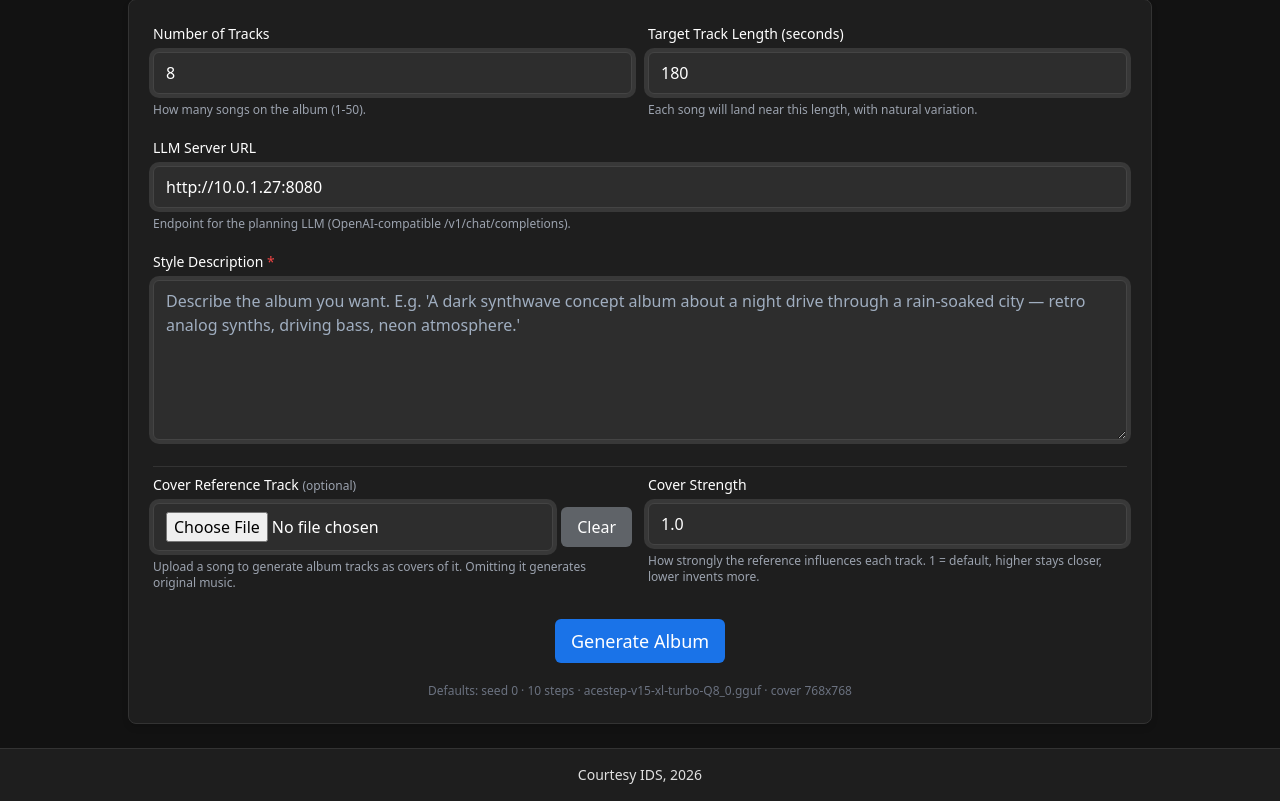
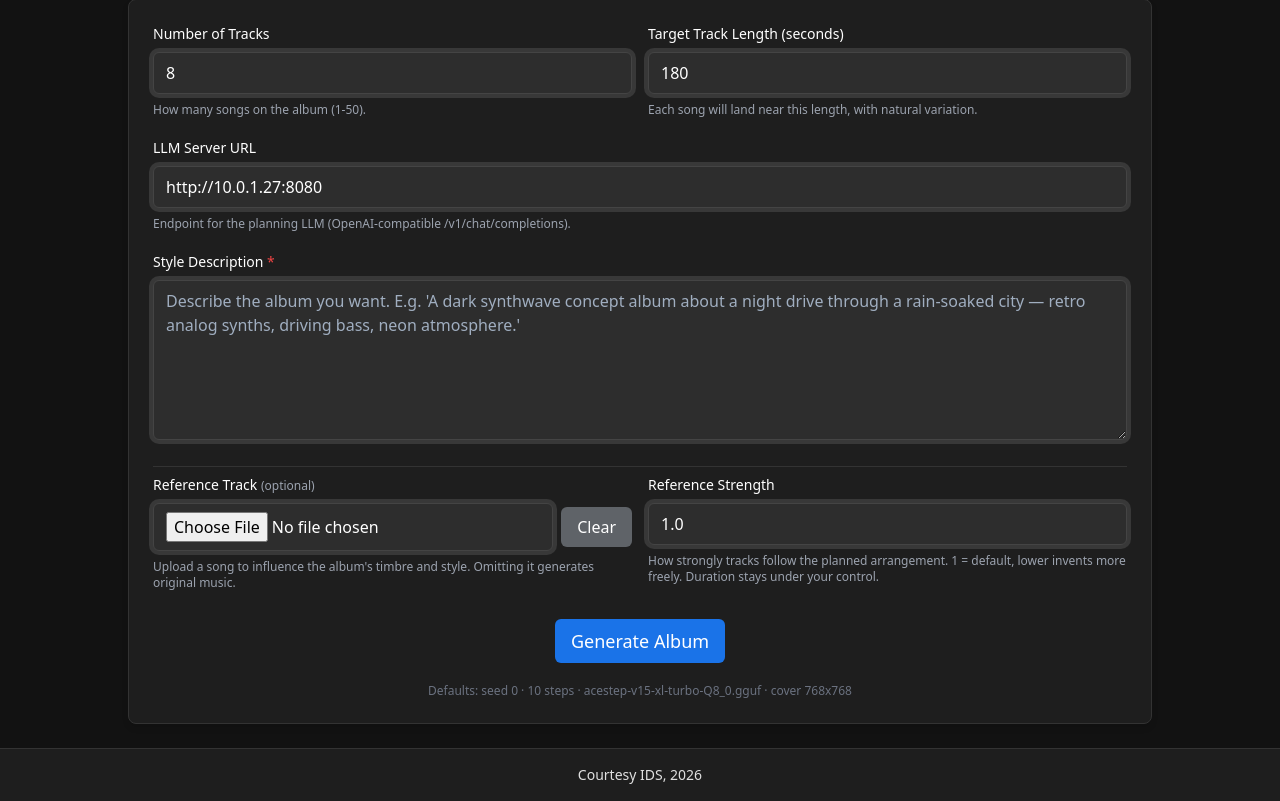
Before and after one commit to Nurb4000/Album-Generator, a Flask app: page / in a window 1280 px wide. Shown: the part 134-935 px from the top of the page. Run offline with Flask 3, Linux system fonts and the light colour scheme; some libraries are stand-ins or nearby versions.

Commit message:
Switch from Cover to Reference Audio
Switch from Cover to Reference Audio for better control

```diff
--- a/templates/index.html
+++ b/templates/index.html
@@ -84,17 +84,17 @@ placeholder="Describe the album you want. E.g. 'A dark synthwave concept album a
 
 <div class="grid grid-cols-1 md:grid-cols-2 gap-4 pt-2 border-t border-[#333]">
 <div class="space-y-2">
-<label class="block text-sm font-medium">Cover Reference Track <span class="text-xs text-gray-400">(optional)</span></label>
+<label class="block text-sm font-medium">Reference Track <span class="text-xs text-gray-400">(optional)</span></label>
 <div class="flex items-center gap-2">
 <input type="file" id="refAudio" accept="audio/*" class="text-input">
 <button type="button" id="clearRefBtn" class="btn bg-[#5f6368] hover:bg-[#4a4d50] text-white whitespace-nowrap">Clear</button>
 </div>
-<p class="text-xs text-gray-400 mt-1">Upload a song to generate album tracks as covers of it. Omitting it generates original music.</p>
+<p class="text-xs text-gray-400 mt-1">Upload a song to influence the album's timbre and style. Omitting it generates original music.</p>
 </div>
 <div class="space-y-2">
-<label class="block text-sm font-medium">Cover Strength</label>
+<label class="block text-sm font-medium">Reference Strength</label>
 <input type="number" id="coverStrength" class="text-input" value="1.0" step="0.01" min="0" max="2">
-<p class="text-xs text-gray-400 mt-1">How strongly the reference influences each track. 1 = default, higher stays closer, lower invents more.</p>
+<p class="text-xs text-gray-400 mt-1">How strongly tracks follow the planned arrangement. 1 = default, lower invents more freely. Duration stays under your control.</p>
 </div>
 </div>
 <div id="refAudioStatus" class="hidden text-xs text-green-500 mt-1"></div>
@@ -157,7 +157,7 @@ $(document).ready(function() {
 let pollTimer = null;
 let refAudioFilename = '';
 
-// Cover reference upload
+// Reference audio upload
 $('#refAudio').on('change', function() {
 const file = this.files[0];
 const $status = $('#refAudioStatus');
@@ -195,7 +195,7 @@ $('#coverStrength').prop('disabled', false);
 });
 });
 
-// Clear cover reference
+// Clear reference audio
 $('#clearRefBtn').on('click', function() {
 const $status = $('#refAudioStatus');
 if (refAudioFilename) {
@@ -341,7 +341,7 @@ const audioCoverStrength = parseFloat($('#coverStrength').val());
 
 if (!style) { showError('Please enter a style description.'); return; }
 if (isNaN(audioCoverStrength) || audioCoverStrength < 0) {
-showError('Cover strength must be 0 or greater.');
+showError('Reference strength must be 0 or greater.');
 return;
 }
 
```
